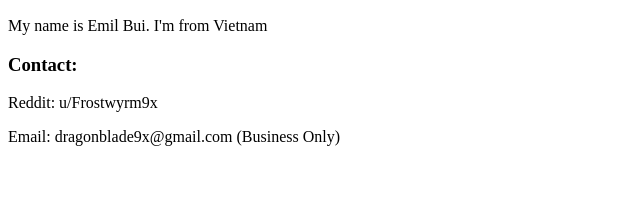
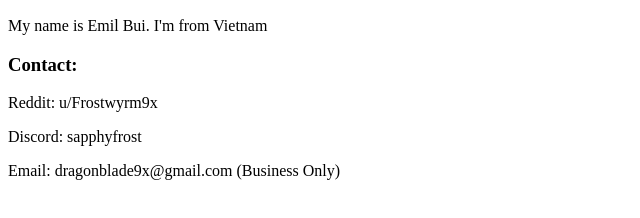
Before and after one commit to emilebui/emilebui.github.io, a plain HTML site: page index.html in a window 1280 px wide. Shown: the part 110-328 px from the top of the page, without its empty margins (0-640 px from the left). Drawn offline with Linux system fonts and the light colour scheme.

Commit message:
Fix my github page

```diff
--- a/index.html
+++ b/index.html
@@ -7,6 +7,7 @@
 
 <h3>Contact:</h3>
 <p>Reddit: u/Frostwyrm9x</p>
+<p>Discord: sapphyfrost</p>
 <p>Email: dragonblade9x@gmail.com (Business Only)</p>
 </body>
 </html>
```
